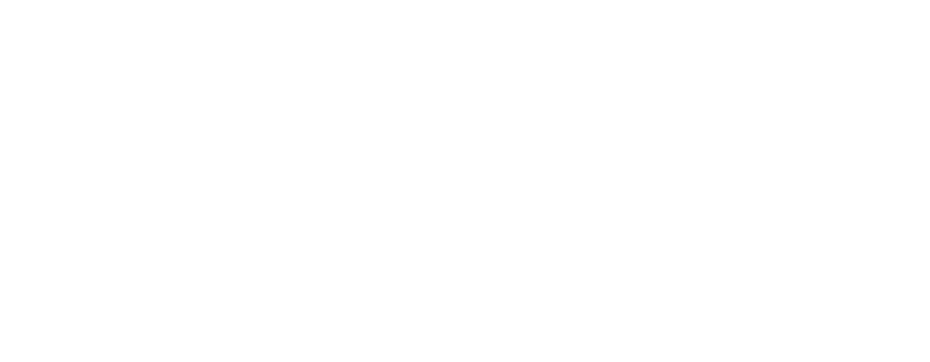
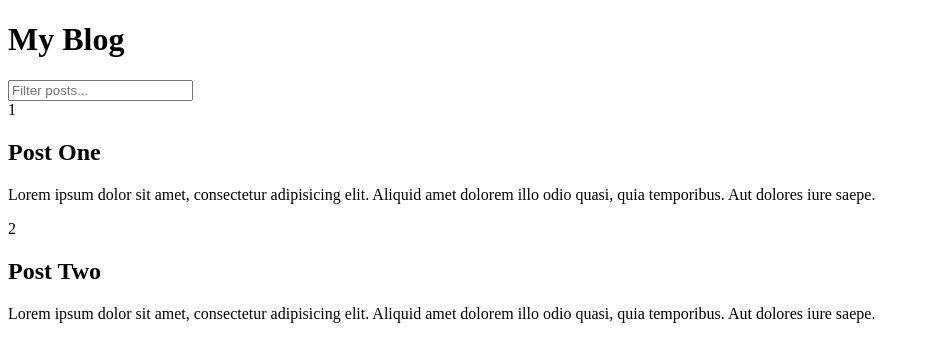
Before and after one commit to Belchenkov/infinite_scroll_blog, a plain HTML site: page index.html in a window 1280 px wide. Shown: the whole page, without its empty margins (0-930 px from the left). Drawn offline with Linux system fonts and the light colour scheme.

Commit message:
Create HTML Structure

```diff
--- a/index.html
+++ b/index.html
@@ -6,7 +6,38 @@
     <link rel="stylesheet" href="css/style.css">
 </head>
 <body>
+    <h1>My Blog</h1>
 
-<script src="script/script.js"></script>
+    <div class="filter-container">
+        <input type="text" id="filter" class="filter" placeholder="Filter posts..." />
+    </div>
+    <div id="post-container">
+        <div class="post">
+            <div class="number">1</div>
+            <div class="post-info">
+                <h2 class="post-title">Post One</h2>
+                <p class="post-body">
+                    Lorem ipsum dolor sit amet, consectetur adipisicing elit. Aliquid amet dolorem illo
+                    odio quasi, quia temporibus. Aut dolores iure saepe.
+                </p>
+            </div>
+        </div>
+        <div class="post">
+            <div class="number">2</div>
+            <div class="post-info">
+                <h2 class="post-title">Post Two</h2>
+                <p class="post-body">
+                    Lorem ipsum dolor sit amet, consectetur adipisicing elit. Aliquid amet dolorem illo
+                    odio quasi, quia temporibus. Aut dolores iure saepe.
+                </p>
+            </div>
+        </div>
+
+        <div class="loader">
+            <div class="circle"></div>
+            <div class="circle"></div>
+        </div>
+    </div>
+    <script src="script/script.js"></script>
 </body>
 </html>
```
